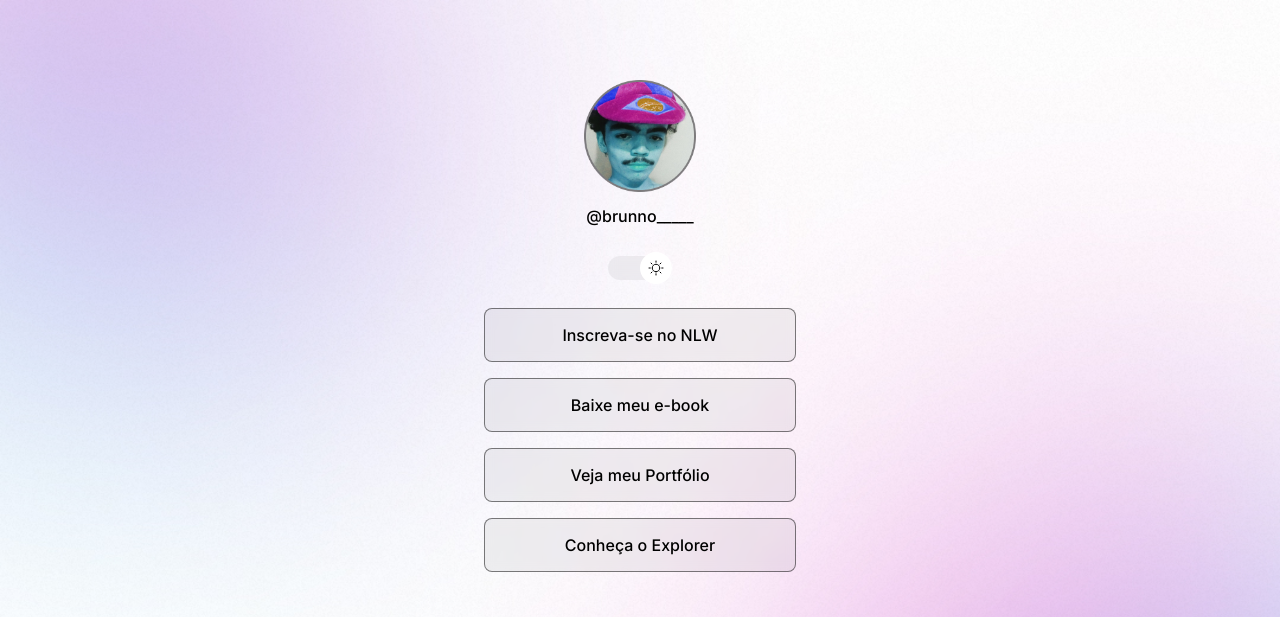
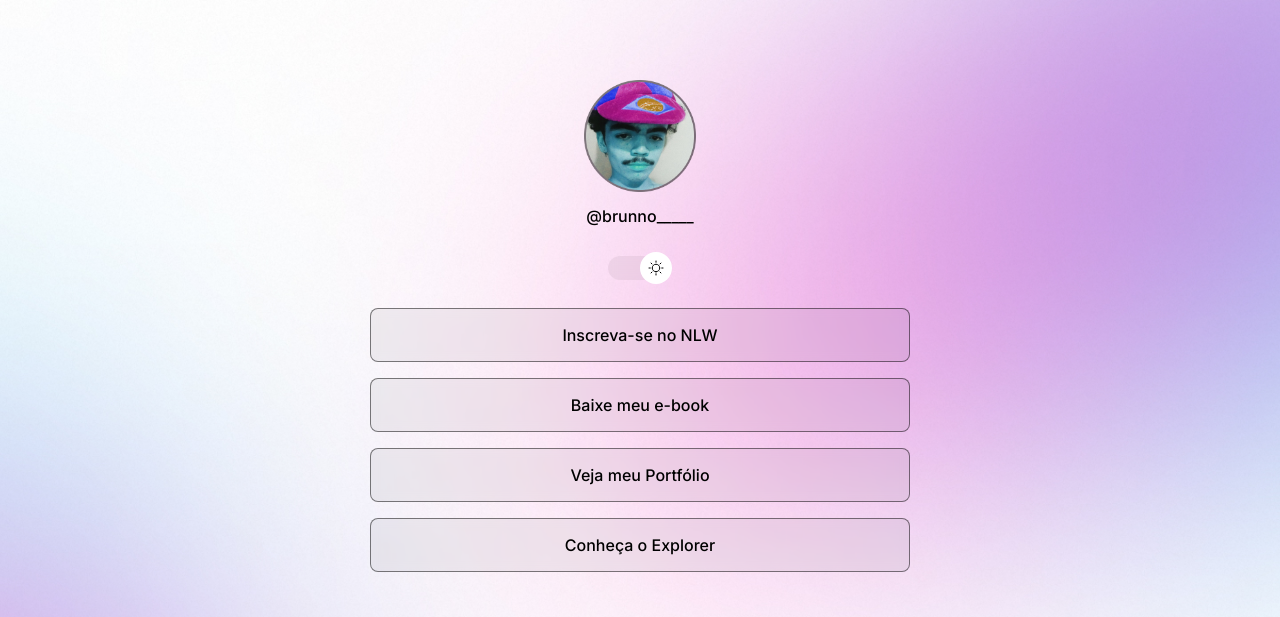
Before and after one commit to brunnocarvalhooo/Projeto-discover-Rocketseat, a plain HTML site: page index.html in a window 1280 px wide. Shown: the top 617 px of the page. Drawn offline with nearby package versions, Linux system fonts and the light colour scheme.

Commit message:
change background based on media queries

```diff
--- a/style.css
+++ b/style.css
@@ -34,6 +34,7 @@
 
   /*background: color image repeat position/size */
   background: var(--bg-url) no-repeat top center/cover;
+  height: 100vh;
 }
 
 body * {
@@ -42,7 +43,8 @@
 }
 
 #container {
-  width: 360px;
+  width: 100%;
+  max-width: 588px;
   margin: 56px auto 0px;
   padding: 0 24px;
 }
@@ -167,3 +169,14 @@
   text-align: center;
   font-size: 14px;
 }
+
+/* media queries */
+@media (min-width: 700px) {
+  :root {
+    --bg-url: url(./assets/bg-dark.jpg);
+  }
+
+  .light {
+    --bg-url: url(./assets/bg-light.jpg);
+  }
+}
```
Also changed, not shown: assets/bg-dark.jpg (added), assets/bg-light.jpg (added).
